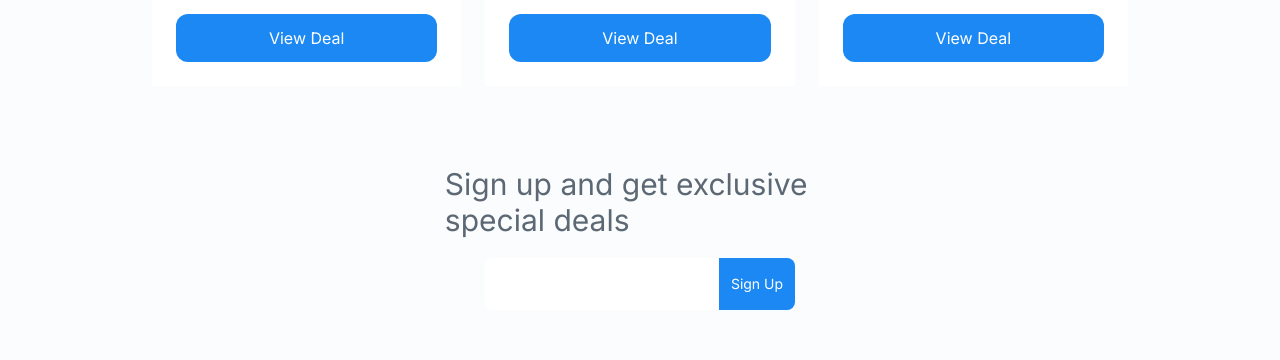
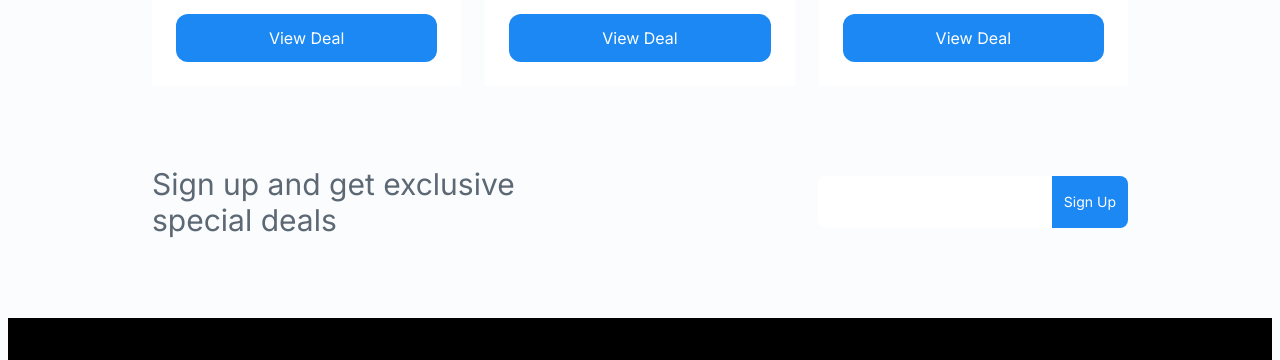
Before and after one commit to mahfuja5768/website-builder-landing-page, a React (Vite) app: page / in a window 1280 px wide. Shown: the part 2690-3050 px from the top of the page. Built offline with nearby package versions, Linux system fonts and the light colour scheme; grey boxes are pictures that could not be loaded.

Commit message:
correct flex

```diff
--- a/src/components/SpecialDeals.jsx
+++ b/src/components/SpecialDeals.jsx
@@ -1,6 +1,6 @@
 const SpecialDeals = () => {
   return (
-    <div className="flex justify-between flex-col md:flow-row gap-5 items-center my-20">
+    <div className="flex justify-between flex-col md:flex-row gap-5 items-center my-20">
       <h2 className="md:text-3xl text-2xl text-[#5C6874] md:w-2/5">
         Sign up and get exclusive special deals
       </h2>
```
